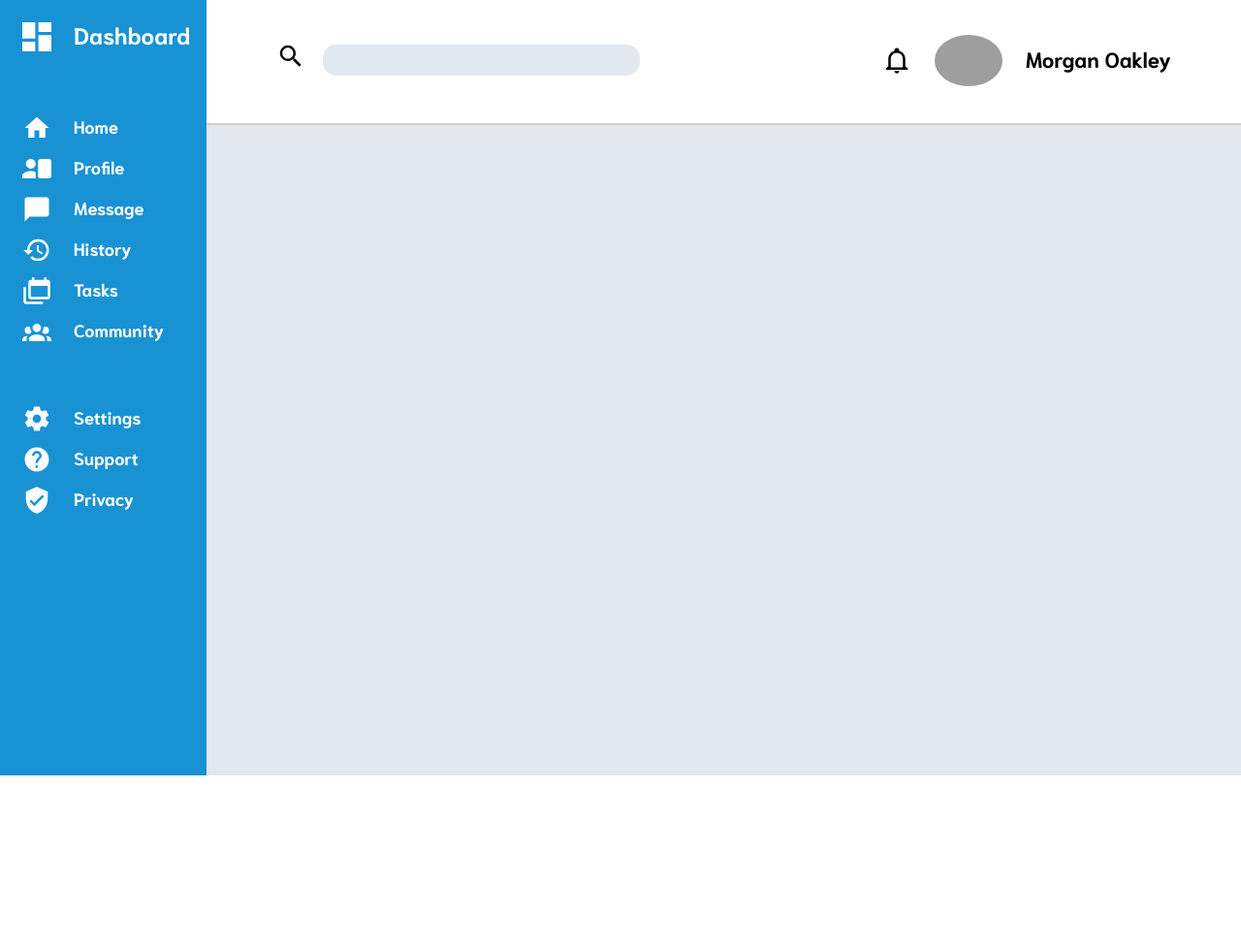
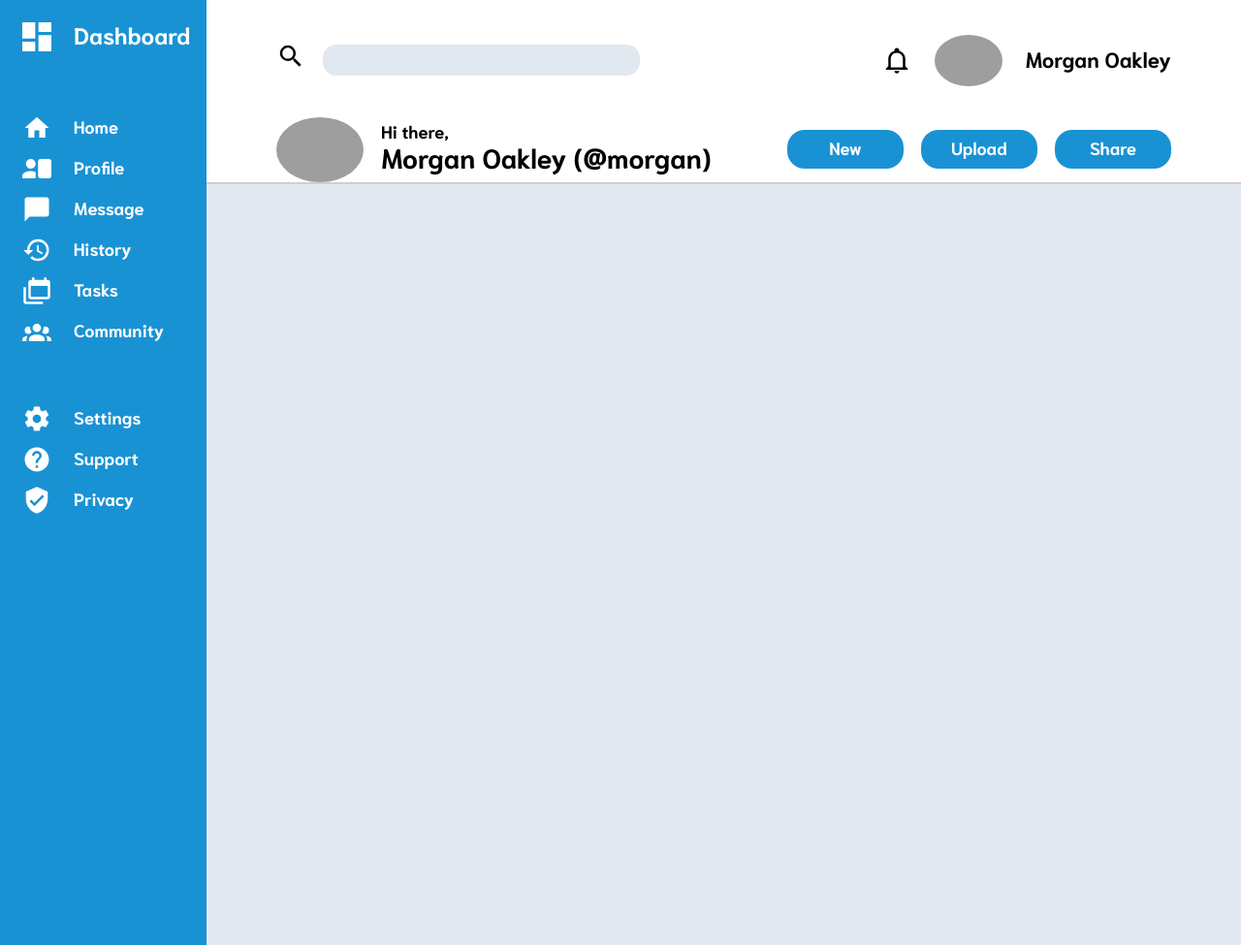
Before and after one commit to abu-bilaall/admin-dashboard, a plain HTML site: page index.html in a window 1280 px wide. Shown: the whole page at 97% size. Before the commit the page ends 800 px from the top, so only its background shows below. Drawn offline with Linux system fonts and the light colour scheme; grey boxes are pictures that could not be loaded.

Commit message:
Complete the header section

```diff
--- a/index.html
+++ b/index.html
@@ -111,7 +111,21 @@
                     <div class="user-name">Morgan Oakley</div>
                 </div>
             </div>
-            <div class="second"></div>
+            <div class="second">
+                <div class="left">
+                    <img src="./assets/images/morgan.jpg" alt="morgan-oakley">
+                    <div class="greeting-text">
+                        <div id="small-greet">Hi there,</div>
+                        <div id="big-greet">Morgan Oakley (@morgan)</div>
+                    </div>
+                </div>
+
+                <div class="right">
+                    <button>New</button>
+                    <button>Upload</button>
+                    <button>Share</button>
+                </div>
+            </div>
         </div>
         <div class="contents"></div>
     </div>
--- a/styles.css
+++ b/styles.css
@@ -26,6 +26,7 @@
 * {
     padding: 0;
     margin: 0;
+    /* box-sizing: border-box; */
 }
 
 body {
@@ -44,7 +45,7 @@ body {
     /* page layout */
     display: grid;
     grid-template-columns: 1fr 5fr;
-    grid-template-rows: 1fr 5fr;
+    grid-template-rows: 1fr 4fr;
     row-gap: 25px;
 }
 
@@ -106,7 +107,7 @@ svg path {
 .header-section {
     background-color: white;
     border-bottom: 2px solid #D4CFC4;
-    padding: 36px 72px;
+    padding: 36px 72px 0px 72px;
 }
 
 
@@ -157,6 +158,60 @@ img[alt='morgan-oakley'] {
     font-size: 22px;
 }
 
+.left > img[alt='morgan-oakley'] {
+    width:90px;
+    height: auto;
+    border-radius: 50%;
+}
+
+.second {
+    display: flex;
+    align-items: center;
+    justify-content: space-between;
+    margin-top: 32px;
+}
+
+.left {
+    display: flex;
+    gap: 18px;
+    align-items: center;
+}
+
+#small-greet {
+    font-family: 'niramitbold', system-ui, -apple-system, BlinkMacSystemFont, 'Segoe UI',
+        Roboto, Oxygen, Ubuntu, Cantarell, 'Open Sans', 'Helvetica Neue', sans-serif;
+    font-size: 18px;
+}
+
+#big-greet {
+    font-family: 'niramitbold', system-ui, -apple-system, BlinkMacSystemFont, 'Segoe UI',
+        Roboto, Oxygen, Ubuntu, Cantarell, 'Open Sans', 'Helvetica Neue', sans-serif;
+    font-size: 28px;
+}
+
+.greeting-text {
+    line-height: 1.2;
+}
+
+.right {
+    display: flex;
+    gap: 18px;
+}
+
+.right > button {
+    width: 120px;
+    height: 40px;
+
+    color: white;
+    border: none;
+    border-radius: 18px;
+    background-color: #1992d4;
+
+    font-family: 'niramitbold', system-ui, -apple-system, BlinkMacSystemFont, 'Segoe UI',
+        Roboto, Oxygen, Ubuntu, Cantarell, 'Open Sans', 'Helvetica Neue', sans-serif;
+    font-size: 18px;
+}
+
 .contentainer {
     background-color: #e2e8f0;
 }
```
